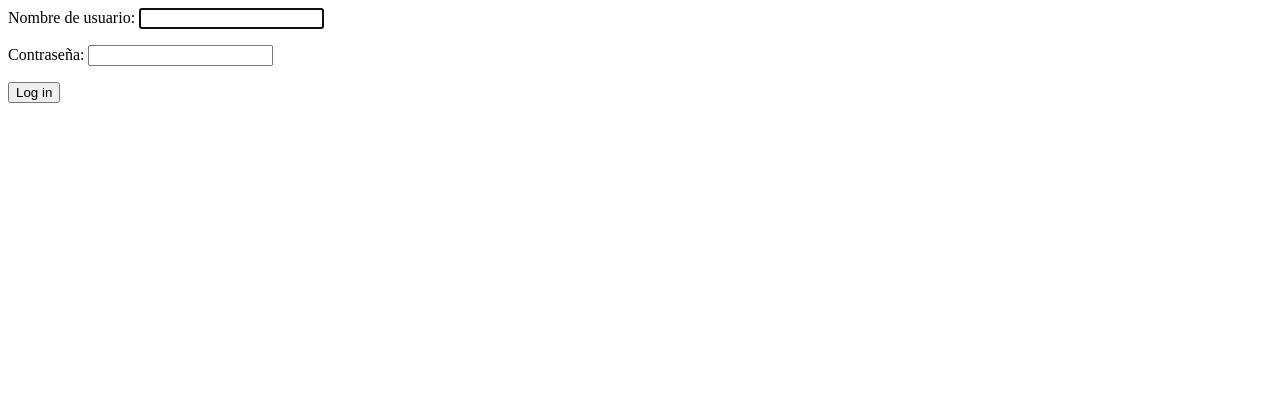
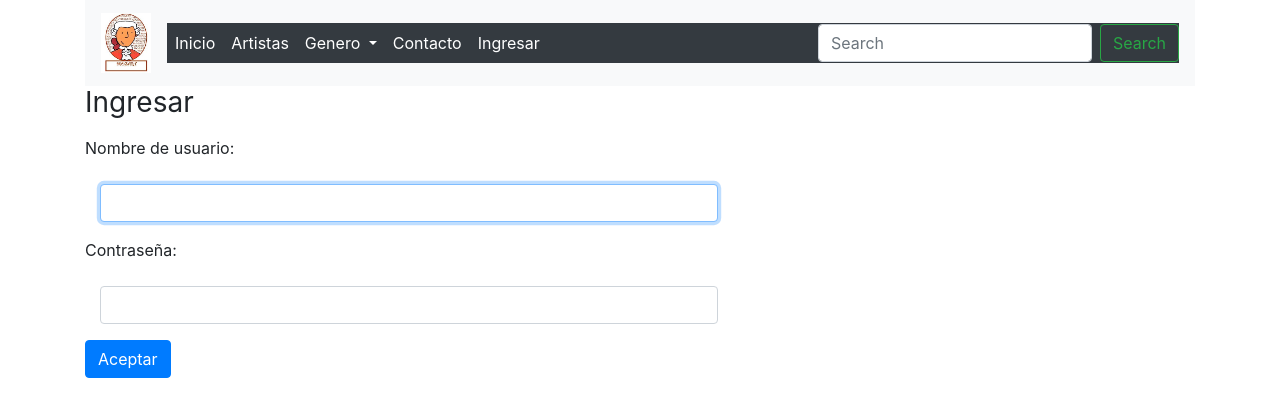
Before and after one commit to frambel/proyecto_disqueria, a Django app: page /login/ in a window 1280 px wide. Shown: the top 417 px of the page. Run offline with Django 3.2, Linux system fonts and the light colour scheme; some libraries are stand-ins or nearby versions; some web fonts are replaced.

Commit message:
filtro de generos creados y estilis del login y logout

```diff
--- a/disquera/urls.py
+++ b/disquera/urls.py
@@ -27,7 +27,6 @@ urlpatterns = [
     path('', include('tienda.urls')),
     path('logout/', auth_views.LogoutView.as_view(next_page='tienda:inicio'), name='logout'),
     path('login/', auth_views.LoginView.as_view(), name='login'),
-    path('signup/', views.signup, name='signup'),
 ]
 if settings.DEBUG:
     urlpatterns += static(settings.MEDIA_URL, document_root=settings.MEDIA_ROOT)
--- a/tienda/models.py
+++ b/tienda/models.py
@@ -4,7 +4,7 @@ class Disco(models.Model):
     titulo = models.CharField(max_length=200)
     disquera = models.ForeignKey('Disquera', on_delete=models.CASCADE)
     image = models.ImageField(upload_to='images/', default='')
-
+    precio = models.IntegerField()
     def __str__(self):
         return self.titulo
 
@@ -12,13 +12,15 @@ class Artista(models.Model):
     nombre = models.CharField(max_length=200)
     disco = models.ManyToManyField('Disco')
     pais = models.ForeignKey('Pais', on_delete=models.DO_NOTHING)
+    mail = models.EmailField(blank=True)
 
     def __str__(self):
         return self.nombre
 
 class Disquera(models.Model):
     nombre = models.CharField(max_length=200)
-
+    direccion = models.CharField(max_length=200)
+    sitioweb = models.URLField()
     def __str__(self):
         return self.nombre
 
--- a/tienda/static/tienda/styles.css
+++ b/tienda/static/tienda/styles.css
@@ -15,3 +15,7 @@
 li > a{
     color: white !important;
 }
+
+.is{
+    display: inline;
+}
--- a/tienda/templates/registration/login.html
+++ b/tienda/templates/registration/login.html
@@ -1,5 +1,36 @@
-<form method="post">
+{% extends "tienda/base.html" %}
+{% load static %}
+{% block title %}Registrarse{% endblock %}
+
+{% block content %}
+<h1 class="h3 mb-3 font-weight-normal">Ingresar</h1>
+  <form method="post"  class="">
+    <div class="form-group">
     {% csrf_token %}
-    {{ form.as_p }}
-    <button type="submit">Log in</button>
- </form>
+    {% if form.errors %}
+        <div class="alert alert-danger col-7" role="alert">Por favor, introduzca un nombre de usuario
+             y clave correctos. Observe que ambos campos pueden ser sensibles a mayúsculas o registrese
+             <a  href="{% url 'tienda:signup' %}">Registrarse</a>.
+        </div>
+    {% endif %}
+    {% for field in form %}
+      <p>
+        {{ field.label_tag }}<br>
+        <div class="col-7">
+        {{ field }}
+      </div>
+        {% if field.help_text %}
+          <small style="color: grey">{{ field.help_text }}</small>
+        {% endif %}
+      </p>
+    {% endfor %}
+    <button class="btn btn-primary" type="submit">Aceptar</button>
+  </form>
+</div>
+  {% endblock %}
+
+  {% block js %}
+  <script>
+  $("input").addClass("form-control");
+</script>
+  {% endblock %}
--- a/tienda/templates/tienda/base.html
+++ b/tienda/templates/tienda/base.html
@@ -8,6 +8,8 @@
 
     <!-- Bootstrap CSS -->
     <link rel="stylesheet" href="{% static 'tienda/bootstrap/css/bootstrap.min.css' %}">
+    {% block css %}{% endblock %}
+
     <link rel="stylesheet" type="text/css" href="{% static 'tienda/styles.css' %}">
     <link rel="stylesheet" type="text/css" href="{% static 'tienda/bootstrap/css/open-iconic-bootstrap.min.css' %}">
     <!-- <link rel="stylesheet" type="text/css" href="{% static 'tienda/bootstrap/css/open-iconic.ttf' %}"> -->
@@ -18,7 +20,7 @@
 	<div id="navbar" class="container ">
         {% block bar %}
         <nav class="navbar navbar-expand-lg navbar-light bg-light ">
-          <a class="navbar-brand {% if "/" == request.path %}active {% endif %}" href="{% url 'tienda:inicio' %}"><img width="50" height="60" src="{% static 'tienda/images/mozart.jpg' %}"  alt="Logo"></a>
+          <a class="navbar-brand"  href="{% url 'tienda:inicio' %}"><img width="50" height="60" src="{% static 'tienda/images/mozart.jpg' %}"  alt="Logo"></a>
           <button class="navbar-toggler" type="button" data-toggle="collapse" data-target="#navbarSupportedContent" aria-controls="navbarSupportedContent" aria-expanded="false" aria-label="Toggle navigation">
             <span class="navbar-toggler-icon"></span>
           </button>
@@ -26,19 +28,30 @@
           <div class="collapse navbar-collapse fondo" id="navbarSupportedContent">
             <ul class="navbar-nav mr-auto">
               <li class="nav-item active">
-                <a class="nav-link {% if "/" == request.path %}active {% endif %}" href="{% url 'tienda:inicio' %}">Inicio <span class="sr-only">(current)</span></a>
+                <a class="nav-link" href="{% url 'tienda:inicio' %}">Inicio <span class="sr-only"></span></a>
               </li>
               <li class="nav-item">
                 <a class="nav-link ">Artistas</a>
               </li>
-              <li class="nav-item">
-                <a class="nav-link ">Genero</a>
+              <li class="nav-item dropdown">
+                <a class="nav-link dropdown-toggle" href="#" id="navbarDropdown" role="button" data-toggle="dropdown" aria-haspopup="true" aria-expanded="false">
+                  Genero
+                </a>
+                <div class="dropdown-menu" aria-labelledby="navbarDropdown">
+                  {% for genero in generos %}
+                  <a class="dropdown-item" href="{% url 'tienda:genre' genero %}">{{ genero }}</a>
+                  {% endfor %}
+                </div>
               </li>
               <li class="nav-item">
                 <a class="nav-link ">Contacto</a>
               </li>
-              <li class="nav-item">
-                <a class="nav-link ">Registrarse</a>
+              <li class="nav-item ">
+                {% if user.is_authenticated %}
+                  <a class="nav-link" href="{% url 'logout' %}">Hola!!! <strong>{{ user.get_username }}</strong> | Logout</a>
+                {% else %}
+                  <a class="nav-link" href="{% url 'login' %}">Ingresar</a>
+                {% endif %}
               </li>
 
             </ul>
@@ -65,5 +78,6 @@
     <script src="{% static 'tienda/bootstrap/js/jquery-3.4.1.slim.min.js' %}"></script>
     <script src="{% static 'tienda/bootstrap/js/popper.min.js' %}"></script>
     <script src="{% static 'tienda/bootstrap/js/bootstrap.min.js' %}"></script>
+    {% block js %}{% endblock %}
 </body>
 </html>
--- a/tienda/urls.py
+++ b/tienda/urls.py
@@ -4,4 +4,6 @@ from .views import *
 app_name = 'tienda'
 urlpatterns = [
     path('', inicio, name='inicio' ),
+    path('signup/', signup, name='signup'),
+    path('genre/<slug:slug>/', genre, name='genre'),
 ]
```
Also changed, not shown: tienda/templates/tienda/generos.html (added, +18 -0 lines), tienda/templates/tienda/index.html (+10 -42 lines), tienda/templates/tienda/signup.html (+20 -4 lines), tienda/views.py (+7 -1 lines), db.sqlite3, tienda/migrations/0003_auto_20200113_1600.py (added), tienda/migrations/0004_auto_20200113_1606.py (added), tienda/migrations/0005_artista_mail.py (added).
